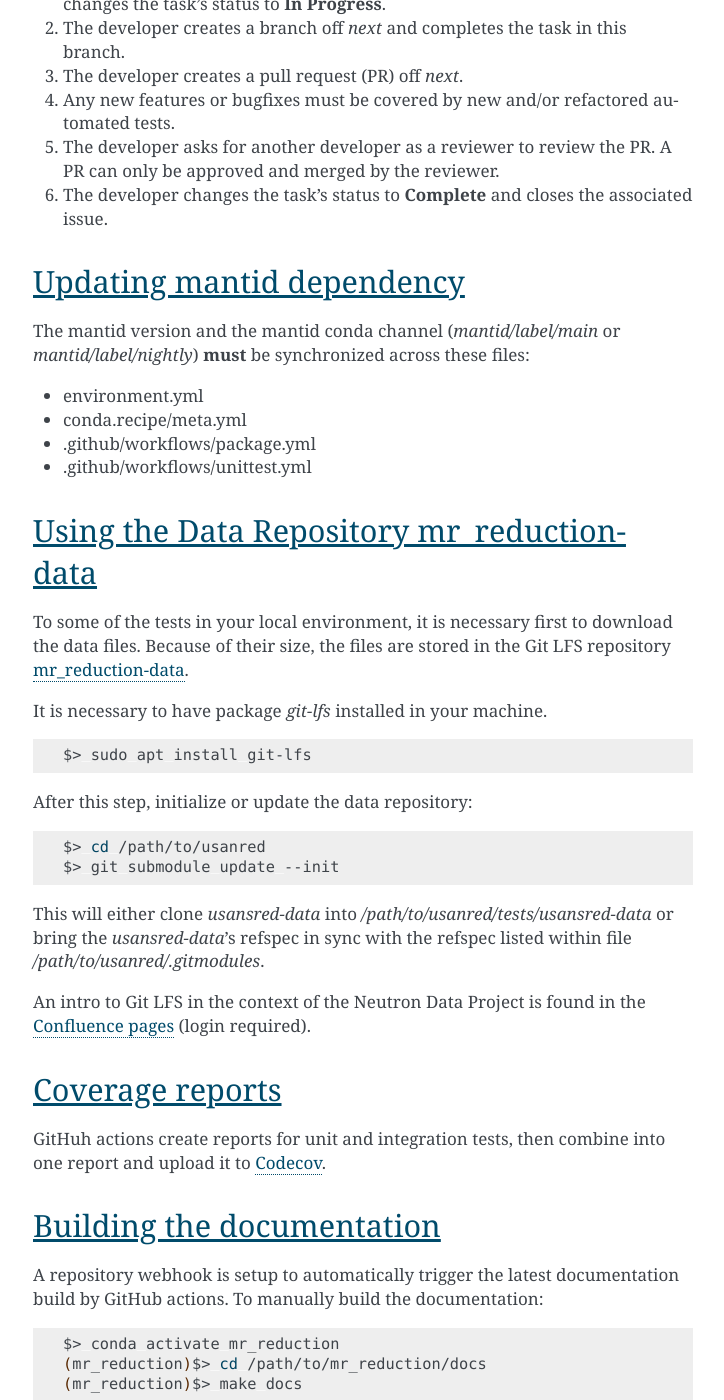
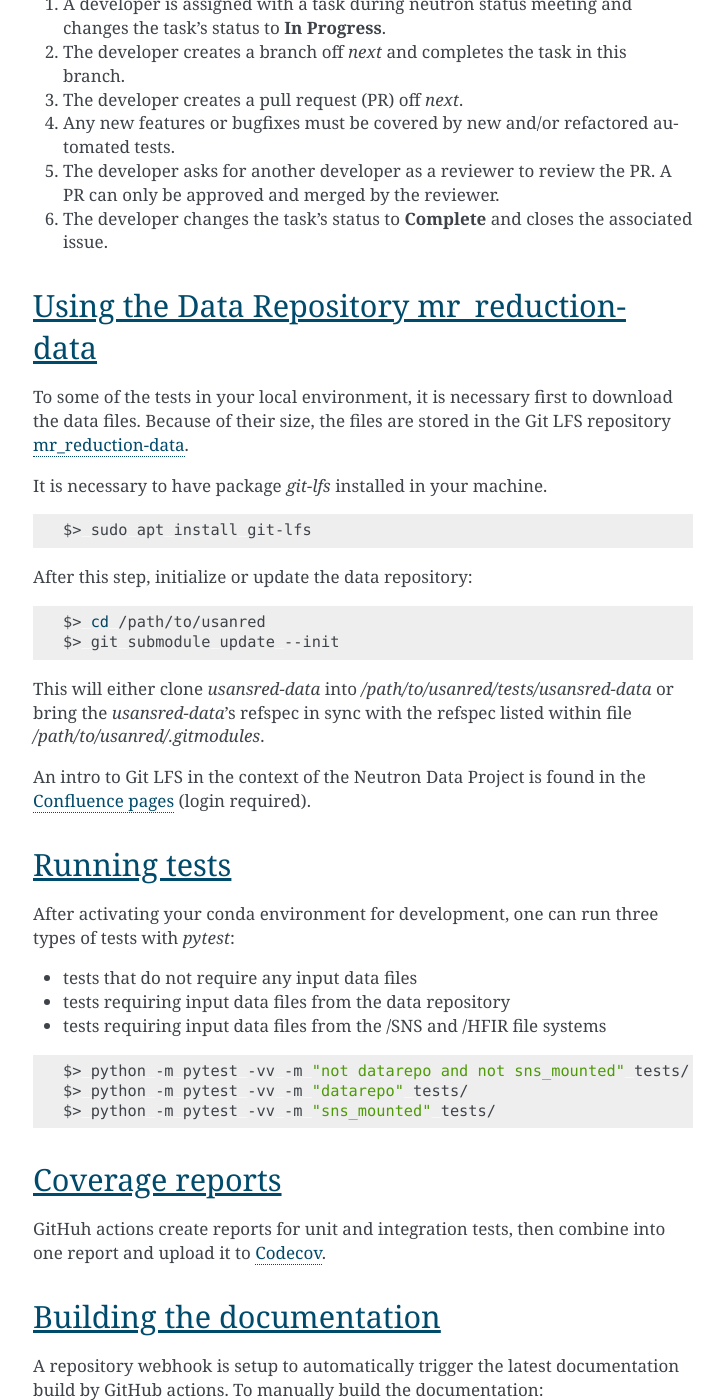
Before and after one commit to neutrons/MagnetismReflectometer, a Sphinx documentation site: the page built from docs/developer/developer.rst, in a window 1280 px wide and 1400 px high, scrolled down 1142 px. Shown: the whole window, without its empty margins (387-1111 px from the left). Built offline with Sphinx 7.4.7, drawn with Linux system fonts in a browser that asks for light colours; the version number could not be read and is left out; some of the changed text lies outside the part shown.

Commit message:
document how to run tests
Signed-off-by: Jose Borreguero <borreguero@gmail.com>

```diff
--- a/docs/developer/developer.rst
+++ b/docs/developer/developer.rst
@@ -50,18 +50,8 @@ Development procedure
    A PR can only be approved and merged by the reviewer.
 6. The developer changes the task’s status to **Complete** and closes the associated issue.
 
-Updating mantid dependency
---------------------------
-The mantid version and the mantid conda channel (`mantid/label/main` or `mantid/label/nightly`) **must** be
-synchronized across these files:
-
-- environment.yml
-- conda.recipe/meta.yml
-- .github/workflows/package.yml
-- .github/workflows/unittest.yml
-
 Using the Data Repository mr_reduction-data
----------------------------------------
+-------------------------------------------
 To some of the tests in your local environment, it is necessary first to download the data files.
 Because of their size, the files are stored in the Git LFS repository
 `mr_reduction-data <https://code.ornl.gov/sns-hfir-scse/infrastructure/test-data/mr_reduction-data>`_.
@@ -86,6 +76,20 @@ An intro to Git LFS in the context of the Neutron Data Project is found in the
 `Confluence pages <https://ornl-neutrons.atlassian.net/wiki/spaces/NDPD/pages/19103745/Using+git-lfs+for+test+data>`_
 (login required).
 
+Running tests
+-------------
+After activating your conda environment for development, one can run three types of tests with `pytest`:
+
+- tests that do not require any input data files
+- tests requiring input data files from the data repository
+- tests requiring input data files from the /SNS and /HFIR file systems
+
+.. code-block:: bash
+
+   $> python -m pytest -vv -m "not datarepo and not sns_mounted" tests/
+   $> python -m pytest -vv -m "datarepo" tests/
+   $> python -m pytest -vv -m "sns_mounted" tests/
+
 
 Coverage reports
 ----------------
@@ -109,6 +113,16 @@ After this, point your browser to
 `file:///path/to/mr_reduction/docs/build/html/index.html`
 
 
+Updating mantid dependency
+--------------------------
+The mantid version and the mantid conda channel (`mantid/label/main` or `mantid/label/nightly`) **must** be
+synchronized across these files:
+
+- environment.yml
+- conda.recipe/meta.yml
+- .github/workflows/package.yml
+- .github/workflows/unittest.yml
+
 Creating a stable release
 -------------------------
 - Follow the `Software Maturity Model <https://ornl-neutrons.atlassian.net/wiki/spaces/NDPD/pages/23363585/Software+Maturity+Model>`_ for continuous versioning as well as creating release candidates and stable releases.
```
Also changed, not shown: .github/pull_request_template.md.
